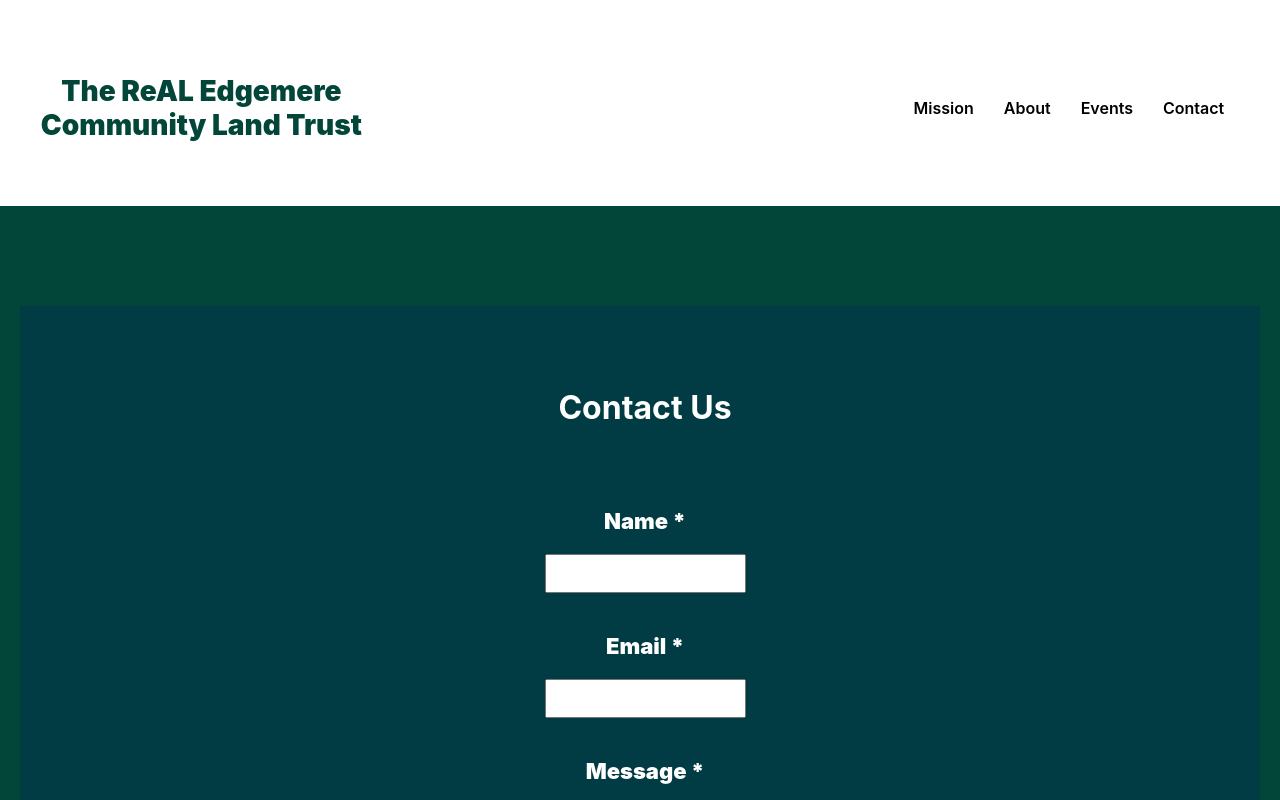
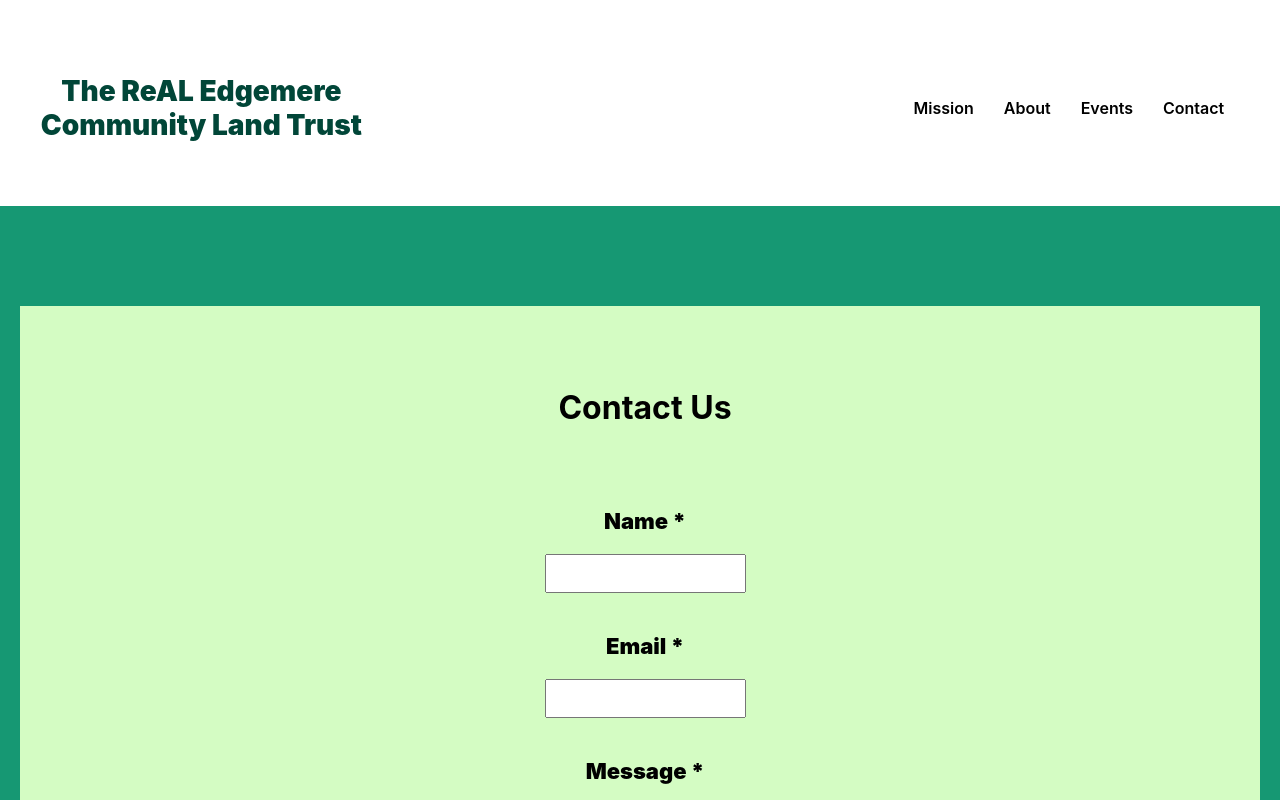
Before and after one commit to TaylorWill94/CLTmobile, a React (Create React App) app: page /contact in a window 1280 px wide. Shown: the top 800 px of the page. Built offline with nearby package versions, Linux system fonts and the light colour scheme.

Commit message:
Updates colors

```diff
--- a/src/components/About/About.css
+++ b/src/components/About/About.css
@@ -60,7 +60,7 @@
     padding-bottom: 100px;
     padding-left: 20px;
     padding-right: 20px;
-      background-color: #169873;
+     background-color: #169873;
   }
 
   .about-sec {
--- a/src/components/Contact/Contact.css
+++ b/src/components/Contact/Contact.css
@@ -4,11 +4,11 @@
     padding-bottom: 100px;
     padding-left: 20px;
     padding-right: 20px;
-    background: rgb(1, 70, 56);
+    background-color: #169873;
   }
 
   .contact-sec {
-    background: rgb(1, 60, 68);
+    background-color: #D4FCC3;
     padding: 60px 10px 60px 20px;
   }
 
@@ -17,7 +17,8 @@
     font-size: 1rem;
     font-weight: 700;
     text-align: center;
-    color: #ffffff;
+    /* color: #ffffff; */
+    color: black;
   }
 
   form {
@@ -31,7 +32,7 @@
   label {
     font-size: 22px;
     font-weight: 900;
-    color: white;
+    color: black;
   }
 
   input {
@@ -69,7 +70,7 @@
     padding: 50px;
     font-size: 22px;
     font-weight: 900;
-    color: white;
+   color: black;
   }
 
   input {
@@ -106,7 +107,7 @@
     padding: 50px;
     font-size: 22px;
     font-weight: 900;
-    color: white;
+    color: black;
   }
 
   input {
@@ -143,7 +144,7 @@
     padding: 50px;
     font-size: 22px;
     font-weight: 900;
-    color: white;
+    color: black;
   }
 
   input {
@@ -180,7 +181,7 @@
     padding: 50px;
     font-size: 22px;
     font-weight: 900;
-    color: white;
+   color: black;
   }
 
   input {
@@ -216,7 +217,7 @@
     padding: 50px;
     font-size: 22px;
     font-weight: 900;
-    color: white;
+   color: black;
   }
 
   input {
--- a/src/components/Contact/Contact.js
+++ b/src/components/Contact/Contact.js
@@ -44,7 +44,7 @@ function Contact() {
   return (
     <div className="contact">
       <div className="contact-sec">
-        <h1 style={{ color: "white" }}>Contact Us </h1>
+        <h1 style={{ color: "black" }}>Contact Us </h1>
         <form onSubmit={handleSubmit}>
           <div className="form-sec">
             <label>Name *</label>
```
